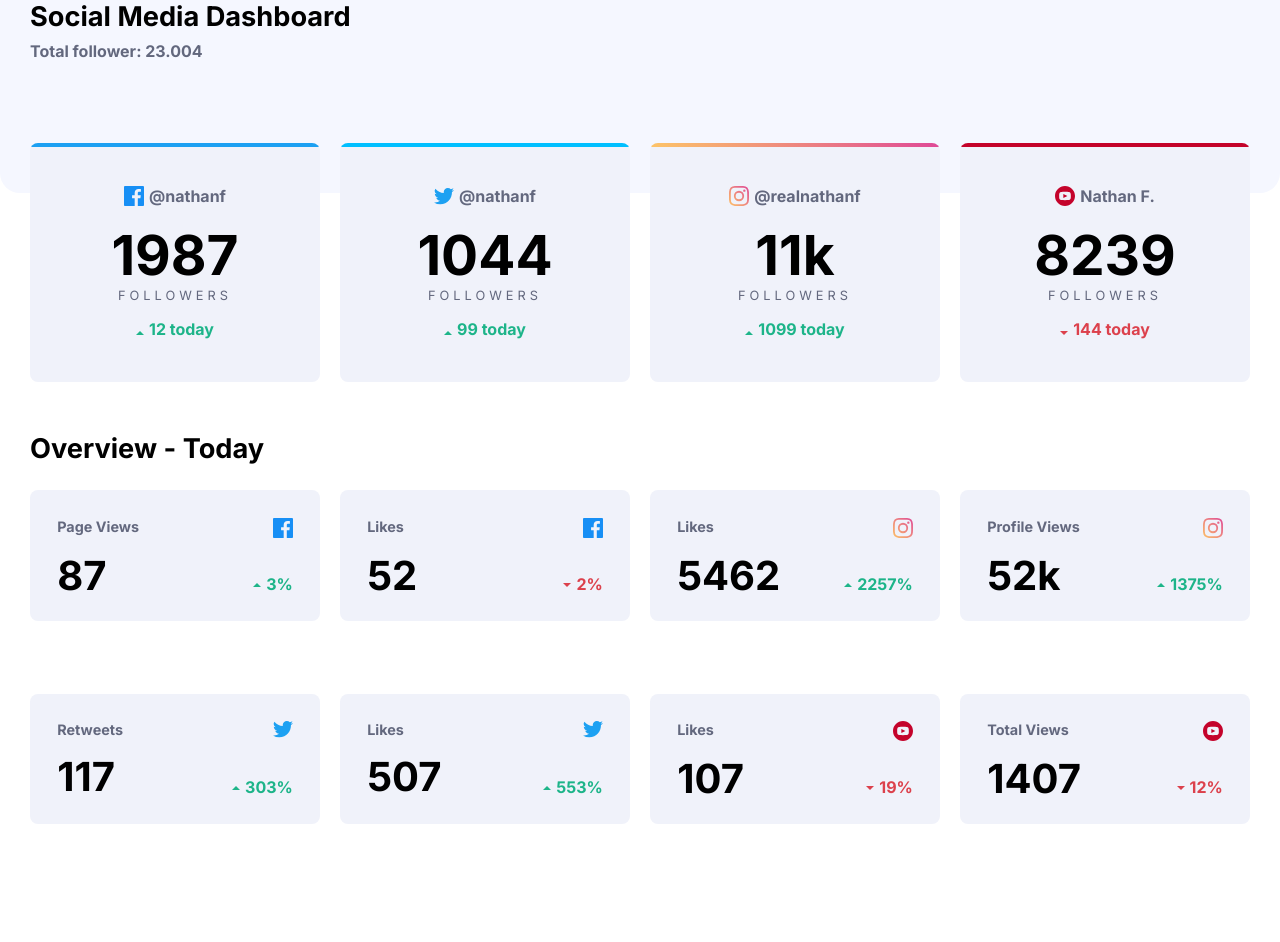
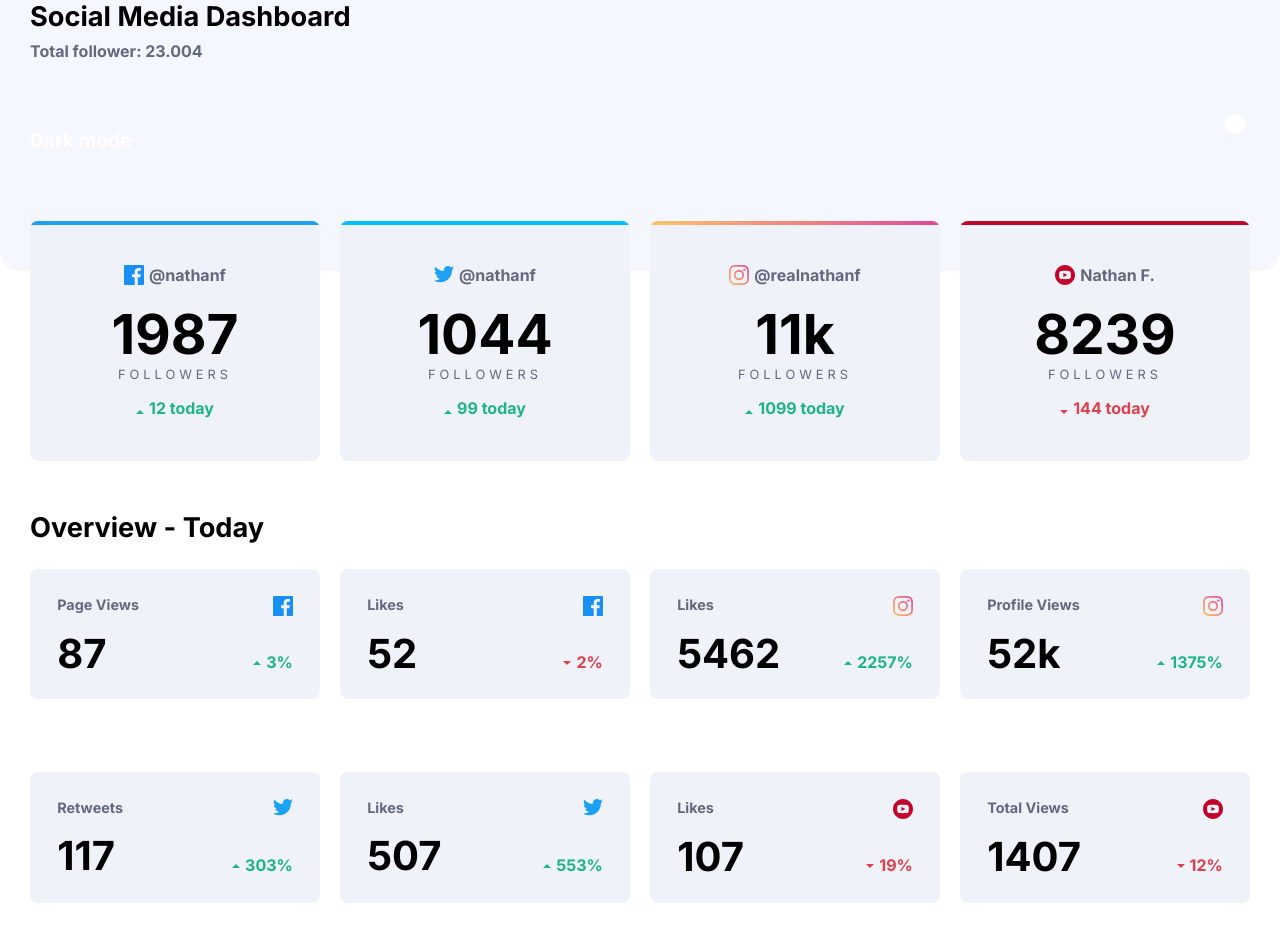
Before and after one commit to nastyc0de/darkmode_practica, a plain HTML site: page index.html in a window 1280 px wide. Before the commit the page ends 872 px from the top, so only its background shows below. Drawn offline with Linux system fonts and the light colour scheme.

Commit message:
tercer commit darkmode

```diff
--- a/css/style.css
+++ b/css/style.css
@@ -18,6 +18,7 @@ body {
     --top_bg_pattern: hsl(225, 100%, 98%);
     --card_bg_color: hsl(227, 47%, 96%);
     --darkgrayishblue: hsl(228, 12%, 44%);
+    --darkmode_title_color: hsl(0, 0%, 100%);
 }
 .wrapper {
     padding: 0 30px;
@@ -45,6 +46,44 @@ h1{
 }
 .top-section{
     margin-top: -50px;
+}
+.dark-mode-title{
+    color: var(--darkmode_title_color);
+    font-size: 1.2rem;
+    font-weight: bold;
+}
+.dark-mode{
+    display: flex;
+    justify-content: space-between;
+    padding-top: 1em;
+
+}
+.checkbox{
+    display: none;
+}
+.checkbox:checked ~ .switch::before{
+    transform: translateX(0);
+}
+.switch{
+    height: 30px;
+    display: block;
+    border-radius: 20px;
+    background: var(--toggle_switch);
+    width: 60px;
+    padding: 5px;
+    box-sizing: border-box;
+    cursor: pointer;
+}
+.switch::before{
+    content: "";
+    display: block;
+    width: 20px;
+    height: 20px;
+    background: var(--background_color);
+    border-radius: 50%;
+    transform: translateX(30px);
+    transition: 0.3s;
+    will-change: transform;
 }
 .card {
     border-radius: 8px;
@@ -216,5 +255,6 @@ h1{
         --card_bg_color:hsl(228, 28%, 20%);
         --title_color:hsl(0, 0%, 100%);
         --toggle:hsl(242, 45%, 31%);
+        --toggle_switch:linear-gradient(to right, hsl(210, 78%, 56%) 0%,hsl(146, 68%, 55%) 100%);
     }
 }
--- a/index.html
+++ b/index.html
@@ -12,6 +12,11 @@
         <div class="wrapper">
             <h1>Social Media Dashboard</h1>
             <p class="header-total">Total follower: 23.004</p>
+            <div class="dark-mode">
+                <p class="dark-mode-title">Dark mode</p>
+                <input type="checkbox" class="checkbox"id="checkbox">
+                <label class="switch" for="checkbox"></label>
+            </div>
         </div>
     </header>
     <section class="top-section">
```
